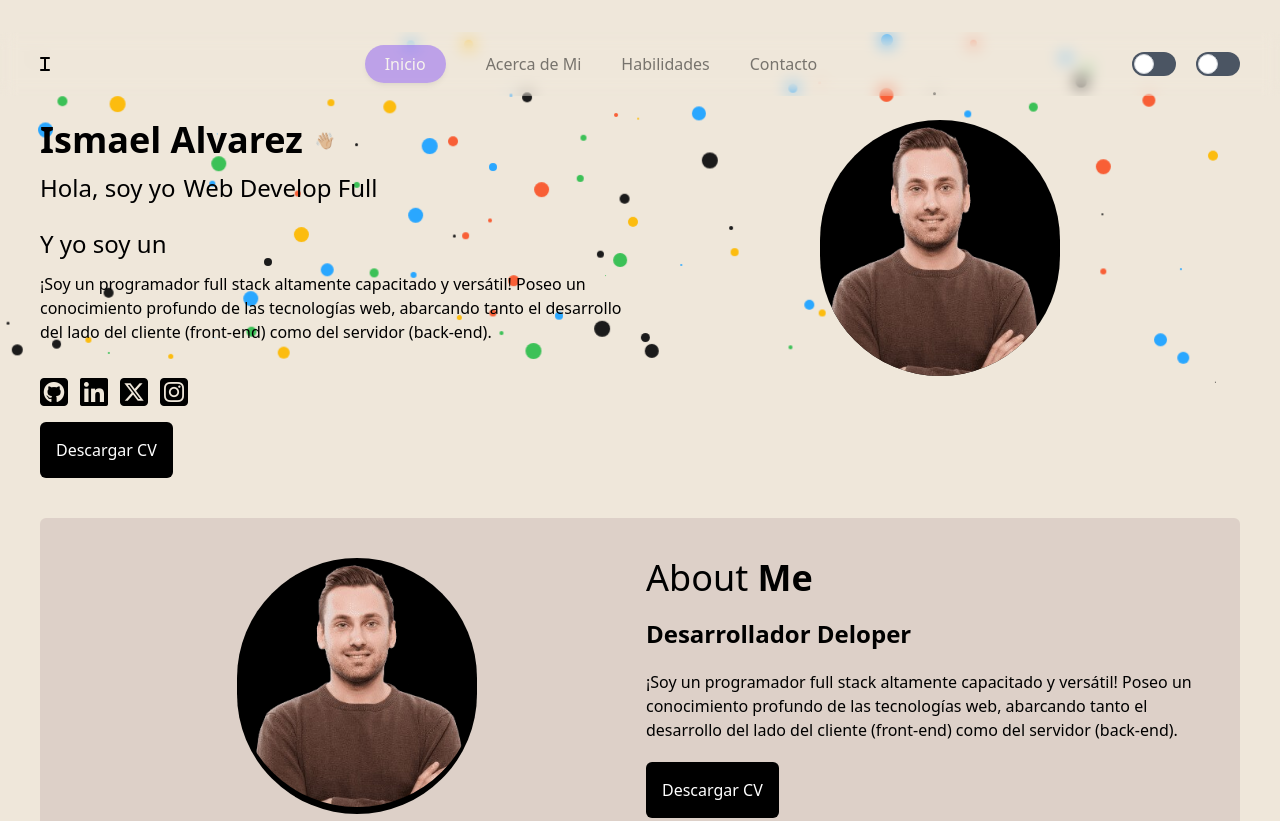
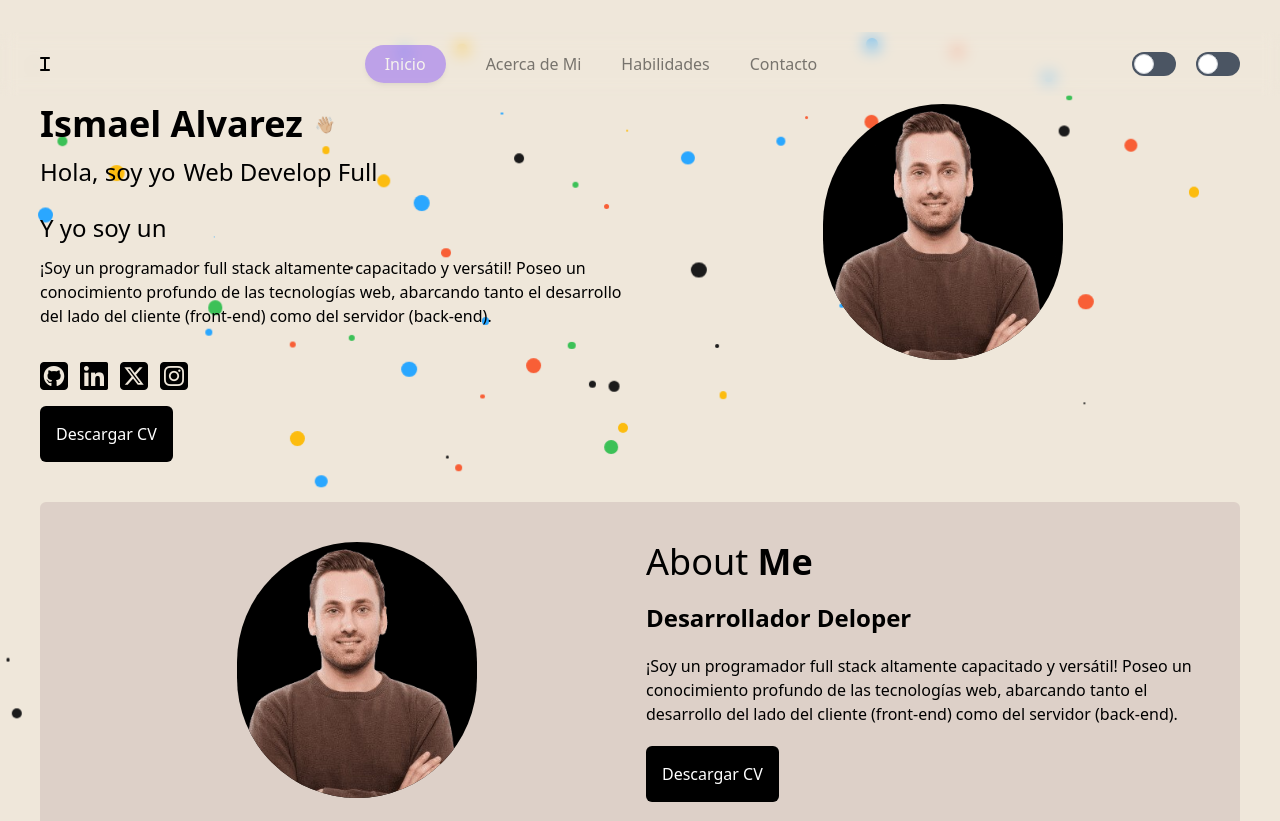
Before and after one commit to ismae1-alvarez/Portfolio-Academlo, a website built with Vite: page index.html in a window 1280 px wide. Shown: the top 821 px of the page. Built offline with nearby package versions, Linux system fonts and the light colour scheme; some packages are replaced by stand-ins of ours.

Commit message:
Arrange Animation Balls

```diff
--- a/index.html
+++ b/index.html
@@ -17,7 +17,7 @@
         <!-- NavBar -->
           <nav class="backdrop-filter backdrop-blur flex items-center justify-between h-16 w-full after:absolute after:w-full after:h-full font-semibold top-0">
 
-            <div class="px-10 flex justify-between w-full items-center relative">
+            <div class="mobil:px-5 px-10 flex justify-between w-full items-center relative">
               <a href="" class="hover:cursor-pointer z-10 "><i class="fa-solid fa-i "></i></a>
 
               <ul id="menuTranslate" class="flex gap-10 z-10 items-center  transition transition-all duration-700 linear flex mobil:hidden">
@@ -58,13 +58,16 @@
           </nav>
       </header>
 
-  <main class="px-10 my-12 relative" >
+  <main class="mobil:px-5 px-10  relative" >
         <!-- Home -->
-        <section id="home"  >
+        <section id="home"  class="relative" >
 
-            <div class="grid grid-cols-2  mobil:grid-cols-1 relative" id="balls">
+            <div class="relative" >
+
+              <div  class="grid gap-3 grid-cols-2 mobil:grid-cols-1" id="balls">
+
               <!-- Home Description -->
-            <div  class="grid gap-3 justify-center mobil:order-2 order-1" >
+              <div class="grid gap-3 order-1 mobil:order-2">
 
                 <div class="grid">
                   <div class="flex gap-3 items-center">
@@ -75,7 +78,7 @@
                   </div>
                   <div class="flex items-center text-2xl mobil:text-lg gap-2 py-3">
                     <span id="greet" class="font-normal ">
-                    Hola, soy yo
+                      Y yo soy un
                     </span>
                     <span id="write-text"></span>
                   </div>
@@ -117,17 +120,17 @@
               </div>
 
               <!-- Home Image -->
-            <div class="flex justify-center relative items-start h-full  mobil:order-1 order-2 mobil:py-10">
+              <div class="grid justify-center relative items-start h-full mobil:order-1 order-2" >
 
-                <div class="dark:bg-white bg-black w-60 h-64 rounded-full  z-0 absolute transition-transform duration-300 ease-in-out transform hover:blur-md relative  overflow-hidden items-center justify-center " >
+                  <div class="dark:bg-white bg-black w-60 h-64 rounded-full  z-0 absolute transition-transform duration-700 ease transform  relative  overflow-hidden items-center justify-center hover:-translate-y-10" >
                     <img class=" absolute w-full h-full cursor-pointer text-center" src="img/profile.png" alt="profile">
                   </div>
 
-                <div class="absolute  rounded-full w-fit flex overflow-hidden ">
-              </div>
-            </div>
               </div>
 
+            </div>
+
+          </div>
         </section>
 
 
@@ -140,12 +143,10 @@
               <!-- About Image  -->
               <div class="flex justify-center relative items-start h-full animate-75 ">
 
-                  <div class="dark:bg-white bg-black w-60 h-64 rounded-full  z-0 absolute transition-transform duration-300 ease-in-out transform hover:blur-md " >
+                <div class="dark:bg-white bg-black w-60 h-64 rounded-full  z-0 absolute transition-transform duration-700 ease transform  relative  overflow-hidden items-center justify-center hover:-translate-y-10" >
+                  <img class=" absolute w-full h-full cursor-pointer text-center" src="img/profile.png" alt="profile">
                 </div>
 
-                  <div class="relative  rounded-full w-60 flex overflow-hidden ">
-                    ><img src="img/profile.png" alt="profile">
-                </div>
               </div>
 
 
--- a/src/main.ts
+++ b/src/main.ts
@@ -243,8 +243,13 @@ function initializeBalls() {
     const ball = document.createElement("div");
     ball.classList.add("ball");
     ball.style.background = colors[Math.floor(Math.random() * colors.length)];
-    ball.style.left = `${Math.floor(Math.random() * parent.offsetWidth)}px`;
-    ball.style.top = `${Math.floor(Math.random() * parent.offsetHeight)}px`;
+
+    // Calculamos las posiciones dentro de un rango seguro
+    const safeLeft = Math.random() * (window.innerWidth  - 100); // Restamos 50 para evitar que la bola se vaya muy al borde
+    const safeTop = Math.random() * (window.innerHeight - 100); // Restamos 50 para evitar que la bola se vaya muy al borde
+
+    ball.style.left = `${safeLeft}px`;
+    ball.style.top = `${safeTop}px`;
     ball.style.transform = `scale(${Math.random()})`;
     ball.style.width = `${Math.random()}em`;
     ball.style.height = ball.style.width;
@@ -264,7 +269,7 @@ function initializeBalls() {
         { transform: `translate(${toX}px, ${toY}px)` },
       ],
       {
-        duration: (Math.random() + 1) * 2000, // random duration
+        duration: (Math.random() + 1) * 2000,
         direction: "alternate",
         fill: "both",
         iterations: Infinity,
```
Also changed, not shown: src/style.css (line endings or trailing spaces). Lines whose indentation alone changed are shown as unchanged.
